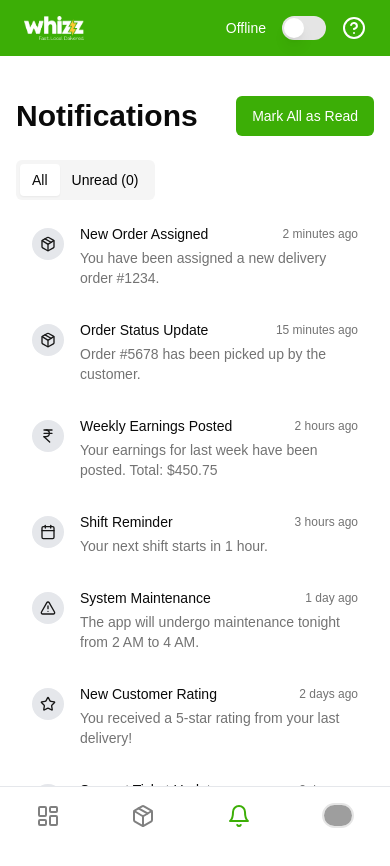
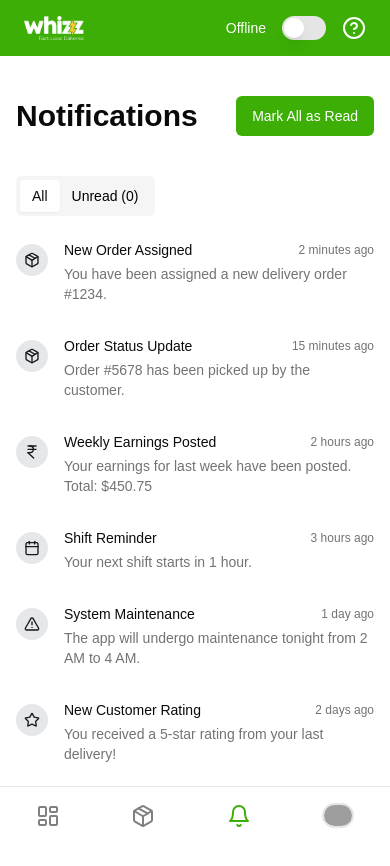
Before and after one commit to vedantbhamare-11/whizz-dashboard, a Next.js app: page /notifications in a window 390 px wide. Both pictures are taken after a click on the button "Mark All as Read". Shown: the top 866 px of the page. Built offline with nearby package versions, Linux system fonts and the light colour scheme; grey boxes are pictures that could not be loaded.

Commit message:
updates the paddings and margins for the notification page for mobile screens

```diff
--- a/src/app/notifications/page.tsx
+++ b/src/app/notifications/page.tsx
@@ -32,9 +32,9 @@ export default function NotificationsPage() {
           <Header />
           <div className="flex flex-1 pt-20">
             <Sidebar />
-            <main className="flex-1 p-4 mb-[5rem] flex flex-col space-y-4">
+            <main className="flex-1 mb-[5rem] flex flex-col space-y-4">
               <div className="space-y-6">
-                <div className="flex justify-between items-center">
+                <div className="flex p-4 justify-between items-center">
                   <h1 className="text-3xl font-bold">Notifications</h1>
                   <MarkAllButton onClick={() => dispatch(markAllAsRead())} />
                 </div>
--- a/src/components/notifications/NotificationTabs.tsx
+++ b/src/components/notifications/NotificationTabs.tsx
@@ -12,7 +12,7 @@ interface NotificationTabsProps {
 const NotificationTabs = ({ notifications, unreadCount, markAsRead }: NotificationTabsProps) => {
   return (
     <Tabs defaultValue="all">
-      <TabsList>
+      <TabsList className="mx-4">
         <TabsTrigger className="text-black" value="all">All</TabsTrigger>
         <TabsTrigger value="unread" className="text-black">Unread ({unreadCount})</TabsTrigger>
       </TabsList>
```
